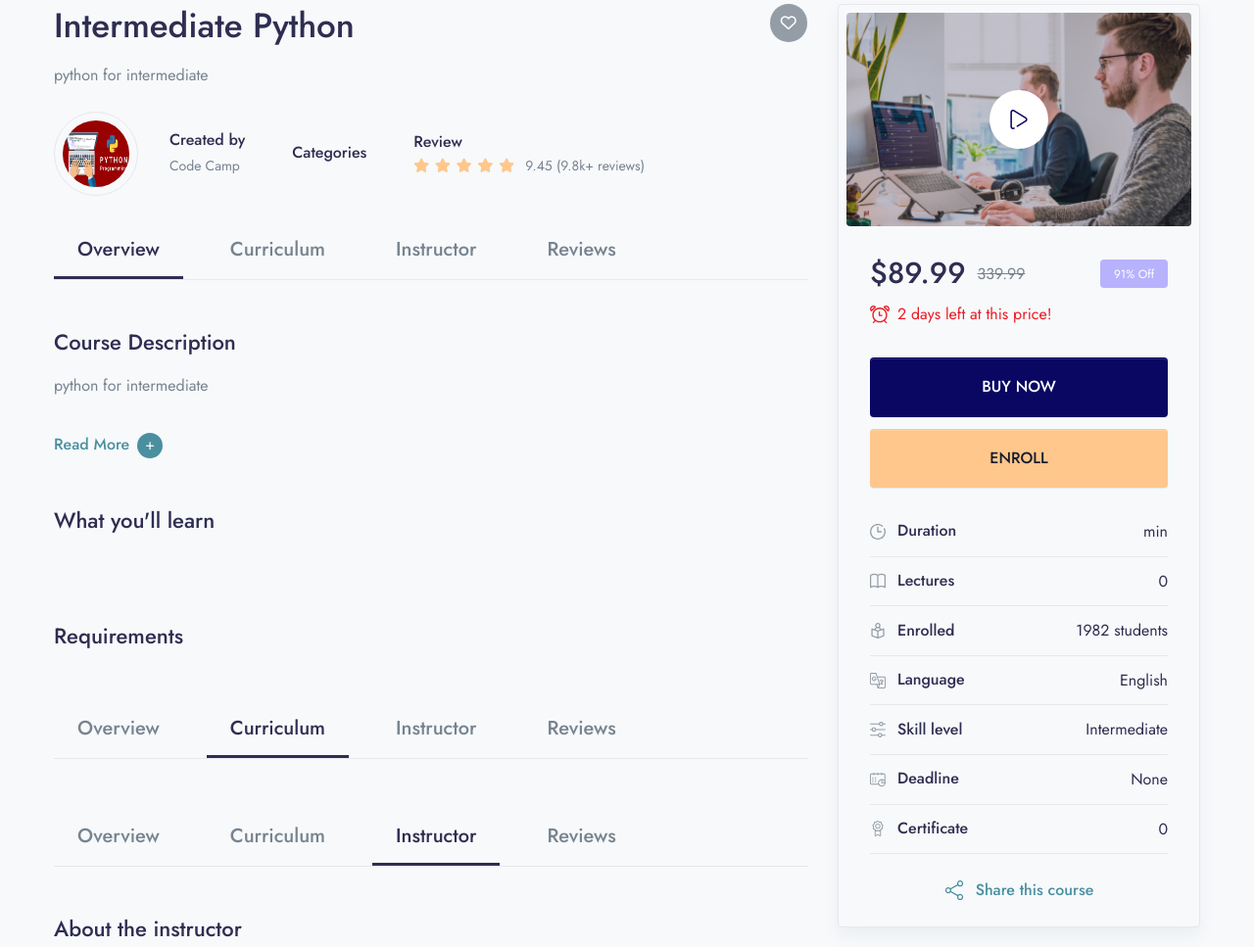
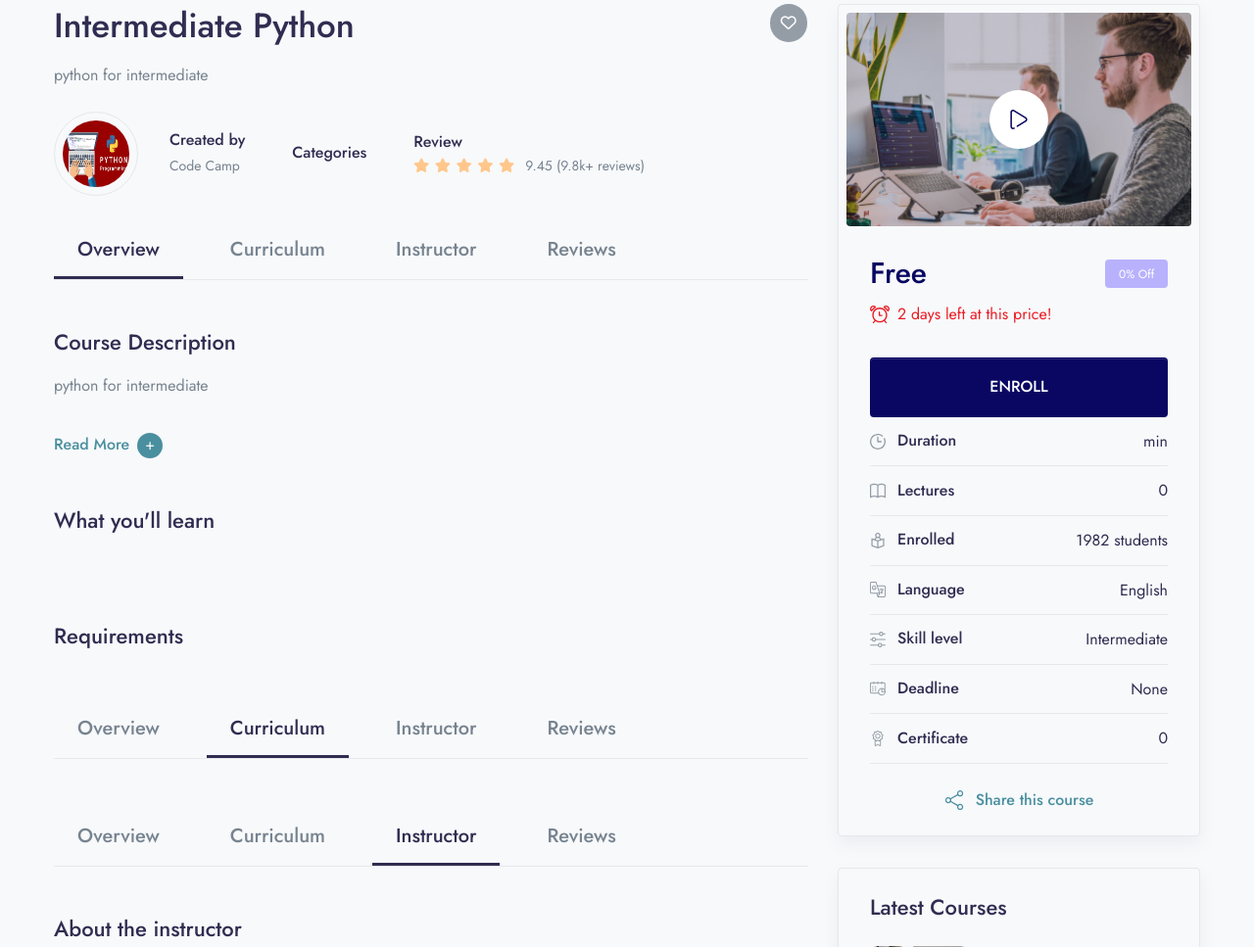
Before and after one commit to nasiim-X/StudyPulse, a Django app: a page that uses StudyPulse/templates/course/course_details.html in a window 1280 px wide. Shown: the part 223-1190 px from the top of the page at 98% size. Run offline with Django 4.2, Linux system fonts and the light colour scheme; a user stored in the database is signed in; data comes from the database, SQL or seed files in the repository; both versions use the stored data as it was after the commit; some libraries are stand-ins or nearby versions.

Commit message:
enroll free course

```diff
--- a/StudyPulse/StudyPulse/urls.py
+++ b/StudyPulse/StudyPulse/urls.py
@@ -26,5 +26,7 @@
     path('accounts/profile', user_login.PROFILE, name='profile'),
     path('accounts/profile/update', user_login.PROFILE_UPDATE, name='profile_update'),
 
+    path('checkout/<slug:slug>',views.CHECKOUT,name='checkout'),
+
 
 ] + static(settings.MEDIA_URL,document_root = settings.MEDIA_ROOT)
--- a/StudyPulse/StudyPulse/views.py
+++ b/StudyPulse/StudyPulse/views.py
@@ -1,5 +1,5 @@
 from django.shortcuts import redirect, render
-from app.models import Categories,Course,Level,Video
+from app.models import Categories,Course,Level,Video,UserCource
 from django.template.loader import render_to_string
 from django.http import JsonResponse
 from django.db.models import Sum
@@ -95,7 +95,14 @@
     category = Categories.get_all_category(Categories)
     time_duration = Video.objects.filter(course__slug = slug).aaggregate(sum=Sum('time_duration'))
 
+    course_id = Course.objects.get(slug = slug)
+    try:
+        check_enroll = UserCource.objects.get(user = request.user, course = course_id)
+    except UserCource.DoesNotExist:
+        check_enroll = None
+
     course = Course.objects.filter(slug = slug)
+
     if course.exists():
         course = course.first()
     else:
@@ -105,6 +112,7 @@
         'course':course,
         'category':category,
         'time_duration':time_duration,
+        'check_enroll':check_enroll
     }
     return render(request,'course/course_details.html',context)
 
@@ -117,3 +125,17 @@
         'category':category
     }
     return render(request,'error/404.html',context)
+
+
+def CHECKOUT(request,slug):
+    course = Course.objects.get(slug = slug)
+
+    if course.price == 0:
+        course = UserCource (
+            user = request.user,
+            course =course,
+        )
+        course.save()
+        return redirect('home')
+
+    return render(request,'checkout/checkout.html')
--- a/StudyPulse/app/admin.py
+++ b/StudyPulse/app/admin.py
@@ -26,3 +26,4 @@
 admin.site.register(Lesson)
 admin.site.register(Video)
 admin.site.register(Language)
+admin.site.register(UserCource)
--- a/StudyPulse/app/models.py
+++ b/StudyPulse/app/models.py
@@ -1,3 +1,4 @@
+from django.contrib.auth.models import User
 from django.db import models
 from django.utils.text import slugify
 from django.db.models.signals import pre_save
@@ -122,3 +123,14 @@
 
     def __str__(self):
         return self.title
+
+
+
+class UserCource(models.Model):
+    user = models.ForeignKey(User, on_delete=models.CASCADE)
+    course = models.ForeignKey (Course, on_delete=models.CASCADE)
+    paid = models.BooleanField(default=0)
+    date = models.DateTimeField(auto_now_add=True)
+
+    def __str__(self):
+        return self.user.first_name + " - " + self.course.title
--- a/StudyPulse/templates/course/course_details.html
+++ b/StudyPulse/templates/course/course_details.html
@@ -1,4 +1,6 @@
 {% extends 'base.html' %}
+{% load static %}
+{% load course_tags %}
 {% block title %}{{course.title}}{% endblock %}
 {% block content %}
 
@@ -503,12 +505,19 @@
                     </a>
 
                     <div class="pt-5 pb-4 px-5 px-lg-3 px-xl-5">
+                        {% if course.price == 0 %}
                         <div class="d-flex align-items-center mb-2">
-                            <ins class="h2 mb-0">$89.99</ins>
-                            <del class="ms-3">339.99</del>
+                            <ins class="h2 mb-0 text-primary">Free</ins>
+
+                            <div class="badge badge-lg badge-purple text-white ms-auto fw-normal">{{course.discount}}% Off</div>
+                        </div>
+                        {% else %}
+                        <div class="d-flex align-items-center mb-2">
+                            <ins class="h2 mb-0">$ {% discount_calculation course.price course.discount %}</ins>
+                            <del class="ms-3">$ {{i.price}}</del>
                             <div class="badge badge-lg badge-purple text-white ms-auto fw-normal">91% Off</div>
                         </div>
-
+                        {% endif %}
                         <div class="d-flex align-items-center text-alizarin mb-6">
                             <!-- Icon -->
                             <svg width="20" height="20" viewBox="0 0 20 20" xmlns="http://www.w3.org/2000/svg">
@@ -522,9 +531,11 @@
 
                             <span class="ms-2">2 days left at this price!</span>
                         </div>
-
-                        <button class="btn btn-primary btn-block mb-3" type="button" name="button">BUY NOW</button>
-                        <button class="btn btn-orange btn-block mb-6" type="button" name="button">ENROLL</button>
+                        {% if check_enroll is None %}
+                        <a class="btn btn-primary btn-block mb-3" href="/checkout/{{course.slug}}">ENROLL</a>
+                        {% else %}
+                        <button class="btn btn-primary btn-block mb-3" disabled>ALRAEDY ENROLLED</button>
+                        {% endif %}
 
                         <ul class="list-group list-group-flush">
                             <li class="list-group-item d-flex align-items-center py-3" style="background-color:#F7F9FB">
```
Also changed, not shown: StudyPulse/templates/Main/home.html (+11 -4 lines), StudyPulse/app/migrations/0011_usercource.py (added), StudyPulse/db.sqlite3, StudyPulse/templates/checkout/checkout.html (added).
